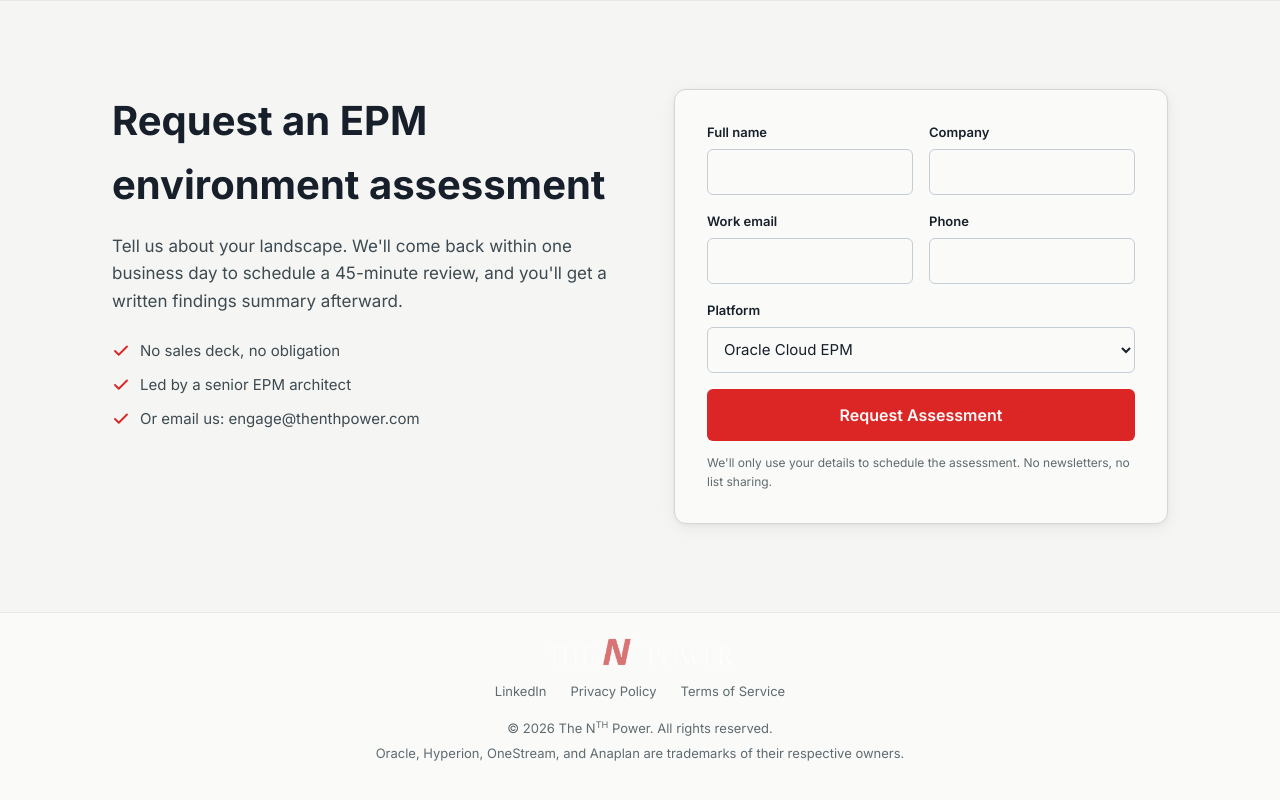
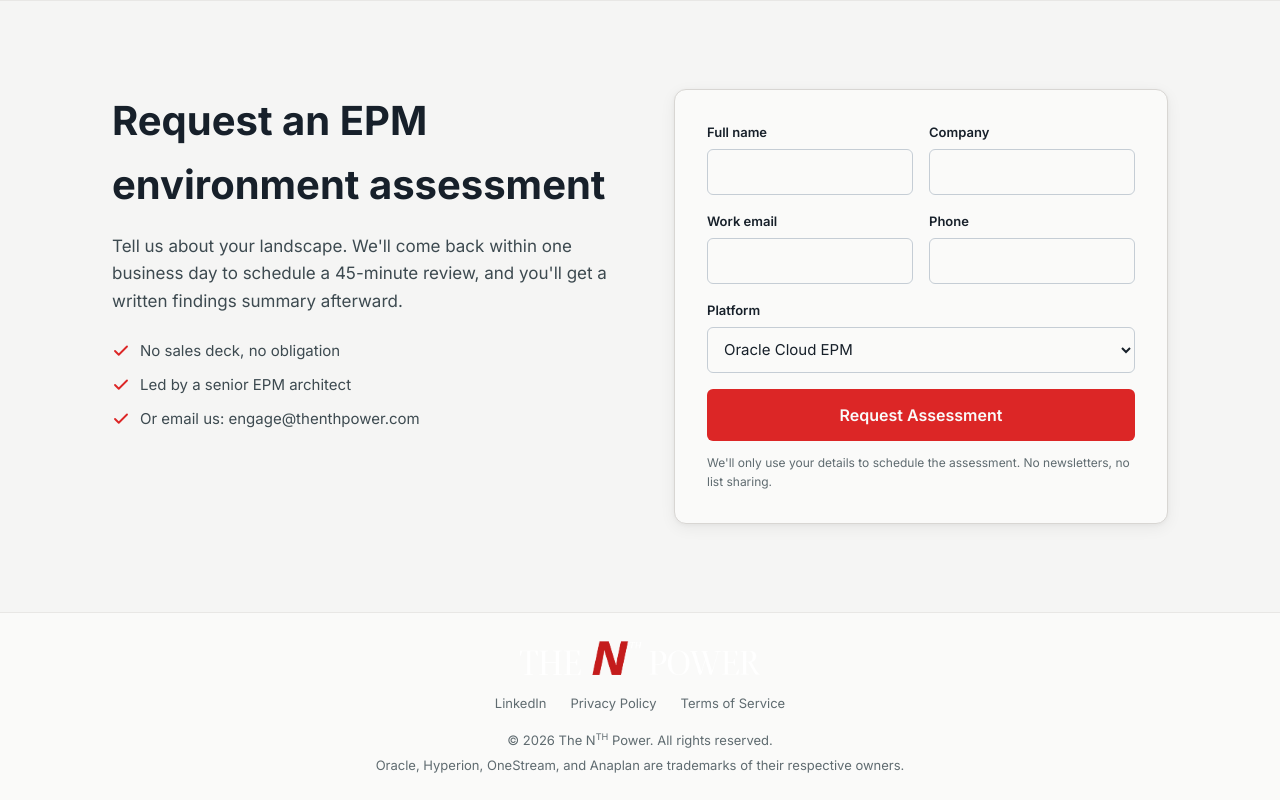
Before and after one commit to lucavirick/TNPtestweb, a plain HTML site: page managed-services.html in a window 1280 px wide. Shown: the part 4755-5555 px from the top of the page. Drawn offline with Linux system fonts and the light colour scheme.

Commit message:
Add files via upload

```diff
--- a/landing.css
+++ b/landing.css
@@ -690,9 +690,10 @@ img { max-width: 100%; height: auto; }
     text-align: center;
 }
 .lp-footer-logo {
-    height: 28px;
+    height: 40px;
     width: auto;
-    opacity: 0.6;
+    max-width: 240px;
+    object-fit: contain;
 }
 .lp-footer-links {
     display: flex;
--- a/managed-services.html
+++ b/managed-services.html
@@ -8,7 +8,7 @@
     <link rel="preconnect" href="https://fonts.googleapis.com">
     <link rel="preconnect" href="https://fonts.gstatic.com" crossorigin>
     <link href="https://fonts.googleapis.com/css2?family=Inter:wght@400;500;600;700;800&display=swap" rel="stylesheet">
-    <link rel="stylesheet" href="landing.css?v=6">
+    <link rel="stylesheet" href="landing.css?v=7">
     <link rel="icon" type="image/png" href="img/The-Nth-Power-Favicon.png">
     <link rel="canonical" href="https://thenthpower.com/managed-services.html">
     <meta property="og:title" content="EPM Managed Services | Ongoing Support | The Nth Power">
```
Also changed, not shown: boutique-vs-big-four.html (+1 -1 lines), epm-cloud-migration.html (+1 -1 lines), oracle-epm-consulting.html (+1 -1 lines).
